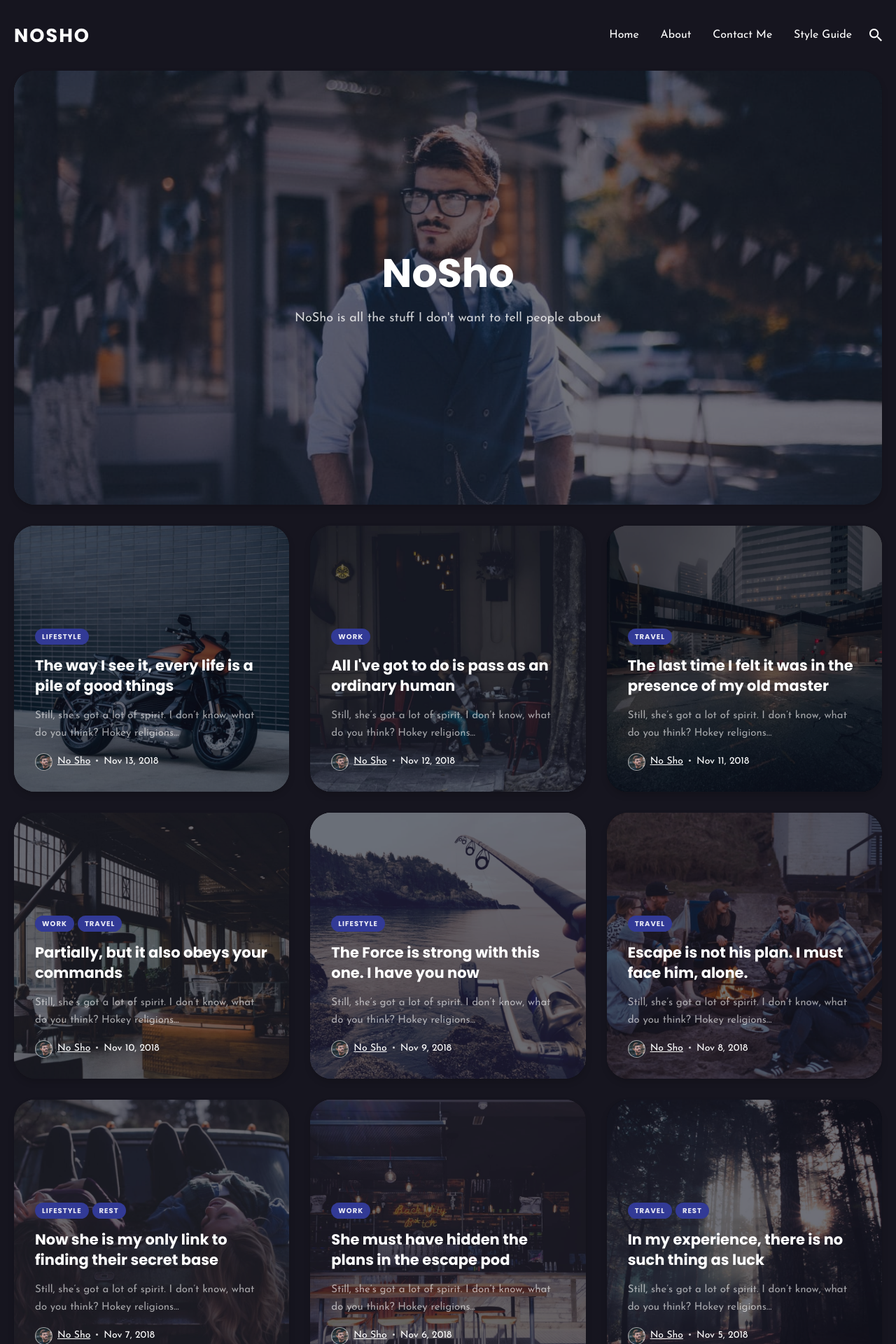
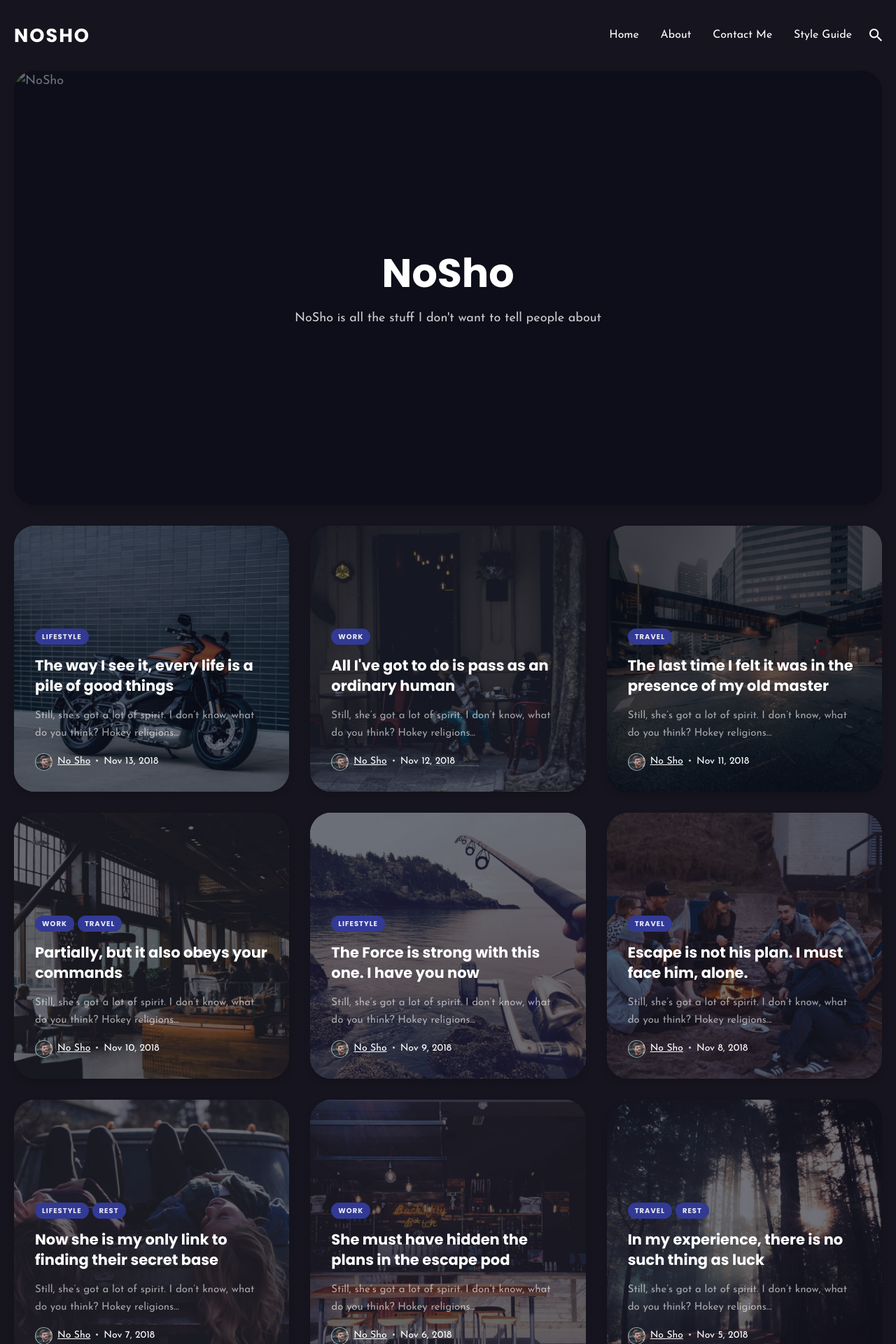
Before and after one commit to johnsietsma/nosho, a Jekyll site: the page built from index.html, in a window 1280 px wide. Shown: the top 1920 px of the page at 70% size. Built offline with Jekyll 4.4.1, drawn with Linux system fonts in a browser that asks for light colours; nearby versions of some CDN libraries; the list of posts is cut into pages by our own code.

Commit message:
No hero image

```diff
--- a/_config.yml
+++ b/_config.yml
@@ -19,7 +19,7 @@ author:
 hero:
   title: NoSho
   description: NoSho is all the stuff I don't want to tell people about
-  image: '/images/01.jpg'
+  image: "" # '/images/01.jpg'
 
 
 #-------------------------------
```
